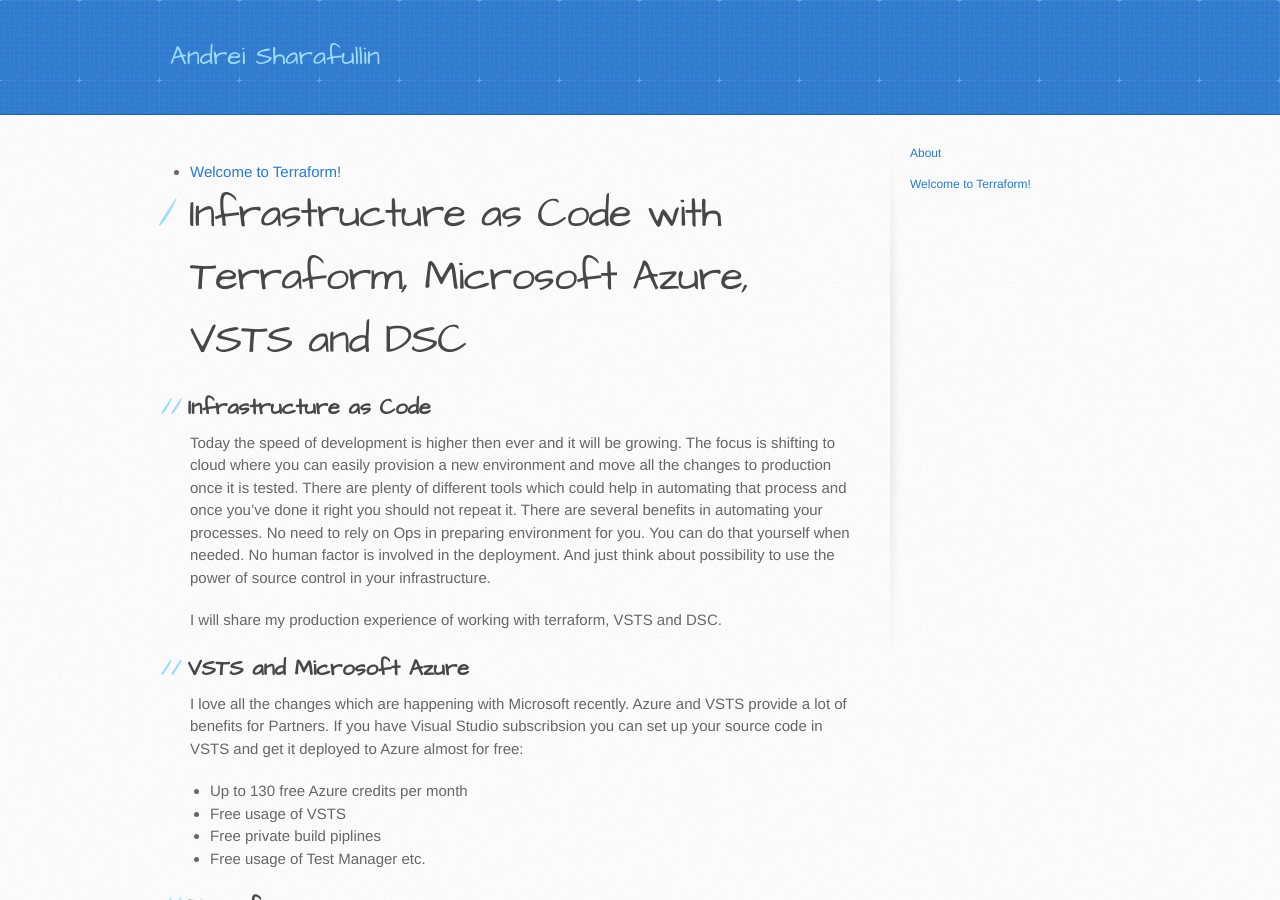
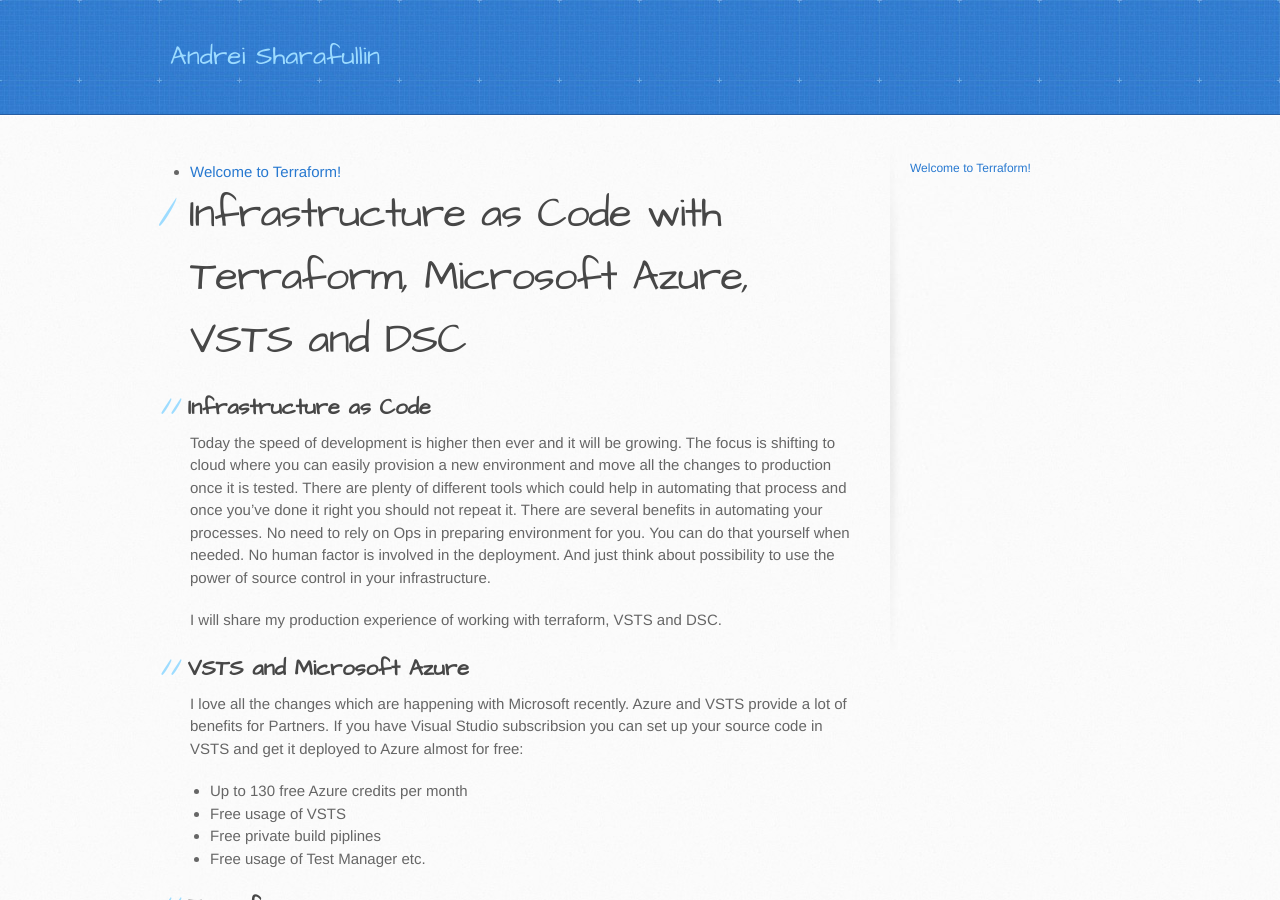
Before and after one commit to sharafullin/sharafullin.github.io, a Jekyll site: the page built from index.md, in a window 1280 px wide and 900 px high. Built offline with Jekyll 4.4.1, drawn with Linux system fonts in a browser that asks for light colours; our own code applies the rules of GitHub Pages for plain Markdown files; comment, search, counter and statistics services are not loaded.

Commit message:
remove about page

```diff
--- a/_layouts/default.html
+++ b/_layouts/default.html
@@ -37,8 +37,8 @@
         </section>
 
         <aside id="sidebar">
-          <a href="/about.html">About</a>
-          <br />
+          <!-- <a href="/about.html">About</a> -->
+          <!-- <br /> -->
           {% if site.show_downloads %}
             <a href="{{ site.github.zip_url }}" class="button">
               <small>Download</small>
```
